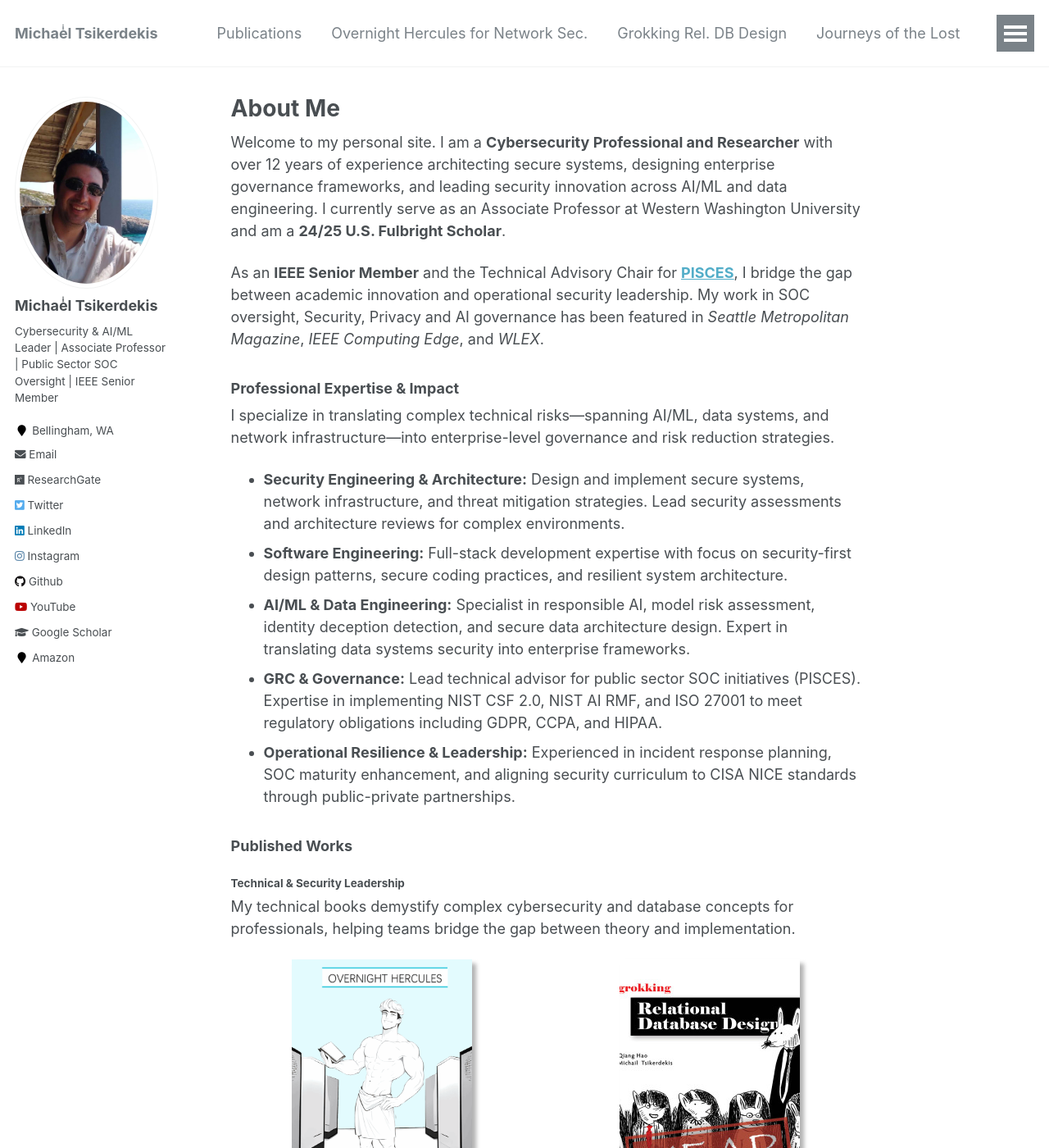
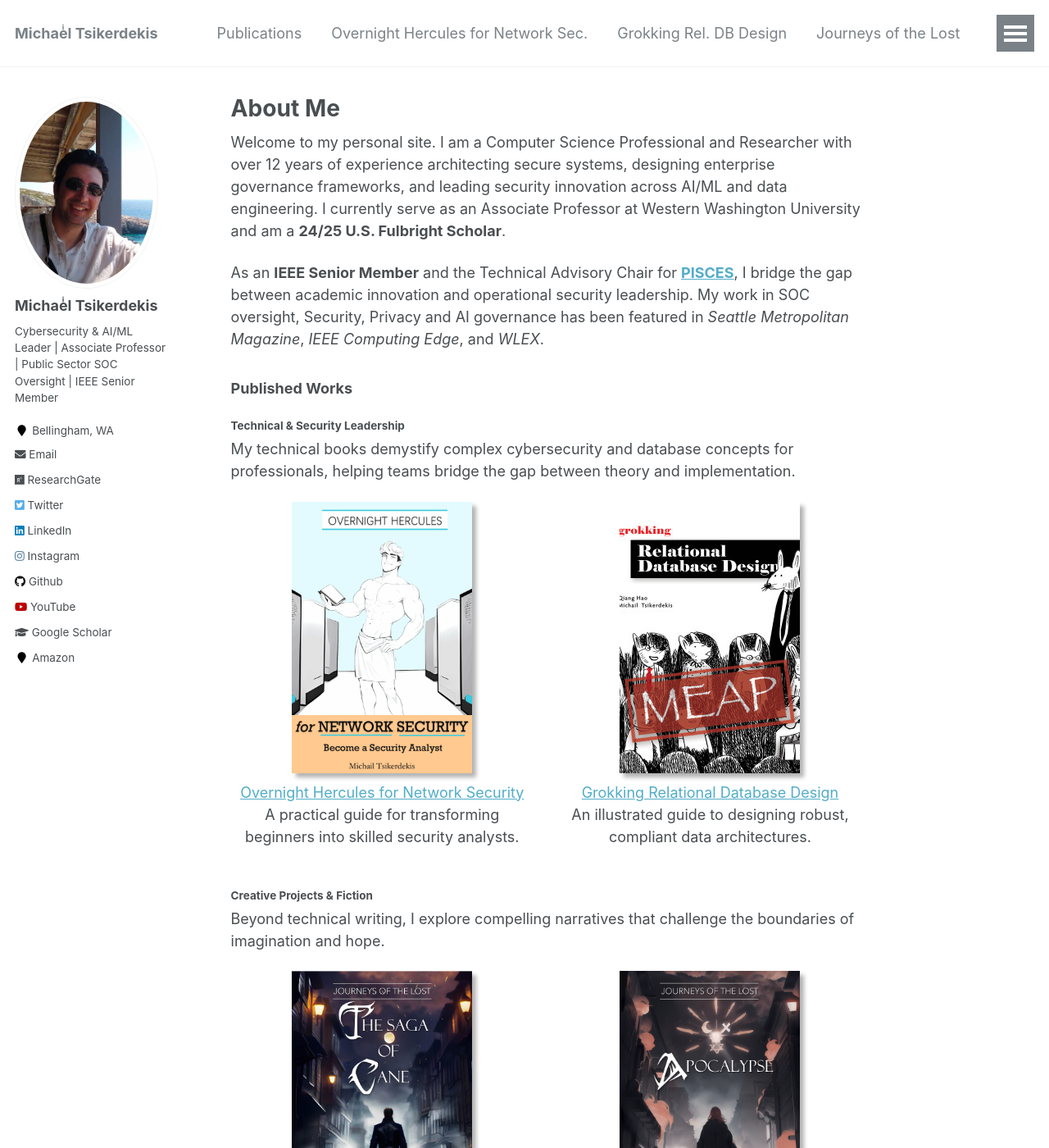
Before and after one commit to tsikerdekis/michael.tsikerdekis.com, a Jekyll site: the page built from _pages/about.md, in a window 1280 px wide and 1400 px high. Shown: the whole window at 82% size. Built offline with Jekyll 4.4.1, drawn with Linux system fonts in a browser that asks for light colours.

Commit message:
Revise professional title in about page
Updated title from 'Cybersecurity Professional' to 'Computer Science Professional' to better reflect expertise.

```diff
--- a/_pages/about.md
+++ b/_pages/about.md
@@ -7,18 +7,9 @@ redirect_from:
   - /about.html
 ---
 
-Welcome to my personal site. I am a **Cybersecurity Professional and Researcher** with over 12 years of experience architecting secure systems, designing enterprise governance frameworks, and leading security innovation across AI/ML and data engineering. I currently serve as an Associate Professor at Western Washington University and am a **24/25 U.S. Fulbright Scholar**.
+Welcome to my personal site. I am a Computer Science Professional and Researcher with over 12 years of experience architecting secure systems, designing enterprise governance frameworks, and leading security innovation across AI/ML and data engineering. I currently serve as an Associate Professor at Western Washington University and am a **24/25 U.S. Fulbright Scholar**.
 
 As an **IEEE Senior Member** and the Technical Advisory Chair for **[PISCES](https://pisces-intl.org/)**, I bridge the gap between academic innovation and operational security leadership. My work in SOC oversight, Security, Privacy and AI governance has been featured in *Seattle Metropolitan Magazine*, *IEEE Computing Edge*, and *WLEX*.
-
-### Professional Expertise & Impact
-I specialize in translating complex technical risks—spanning AI/ML, data systems, and network infrastructure—into enterprise-level governance and risk reduction strategies.
-
-* **Security Engineering & Architecture:** Design and implement secure systems, network infrastructure, and threat mitigation strategies. Lead security assessments and architecture reviews for complex environments.
-* **Software Engineering:** Full-stack development expertise with focus on security-first design patterns, secure coding practices, and resilient system architecture.
-* **AI/ML & Data Engineering:** Specialist in responsible AI, model risk assessment, identity deception detection, and secure data architecture design. Expert in translating data systems security into enterprise frameworks.
-* **GRC & Governance:** Lead technical advisor for public sector SOC initiatives (PISCES). Expertise in implementing NIST CSF 2.0, NIST AI RMF, and ISO 27001 to meet regulatory obligations including GDPR, CCPA, and HIPAA.
-* **Operational Resilience & Leadership:** Experienced in incident response planning, SOC maturity enhancement, and aligning security curriculum to CISA NICE standards through public-private partnerships.
 
 ### Published Works
 
```
